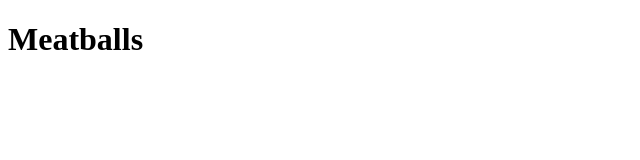
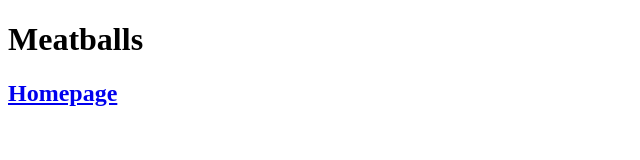
Before and after one commit to skeefhaver/odin-recipes, a plain HTML site: page recipes/meatball.html in a window 1280 px wide. Shown: the whole page, without its empty margins (0-640 px from the left). Drawn offline with Linux system fonts and the light colour scheme.

Commit message:
Added homepage links to all recipes

```diff
--- a/recipes/meatball.html
+++ b/recipes/meatball.html
@@ -6,5 +6,8 @@
 </head>
 <body>
     <h1>Meatballs</h1>
+
+
+    <a href="../index.html"><h2>Homepage</h2></a>
 </body>
 </html>
```
Also changed, not shown: recipes/french_toast.html (+1 -1 lines).
